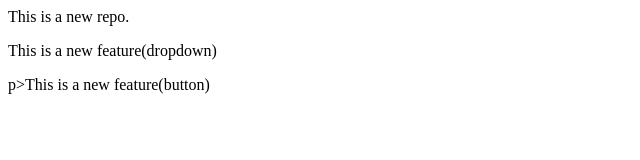
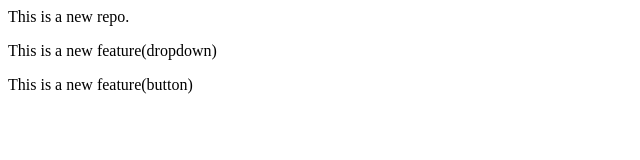
Before and after one commit to dheerajprajapa/Localrepos, a plain HTML site: page index.html in a window 1280 px wide. Shown: the full height of the page, 0-640 px from the left. Drawn offline with Linux system fonts and the light colour scheme.

Commit message:
add both features

```diff
--- a/index.html
+++ b/index.html
@@ -1,3 +1,3 @@
 <p>This is a new repo.</p>
 <p>This is a new feature(dropdown)</p>
-p>This is a new feature(button)</p>
+<p>This is a new feature(button)</p>
```
